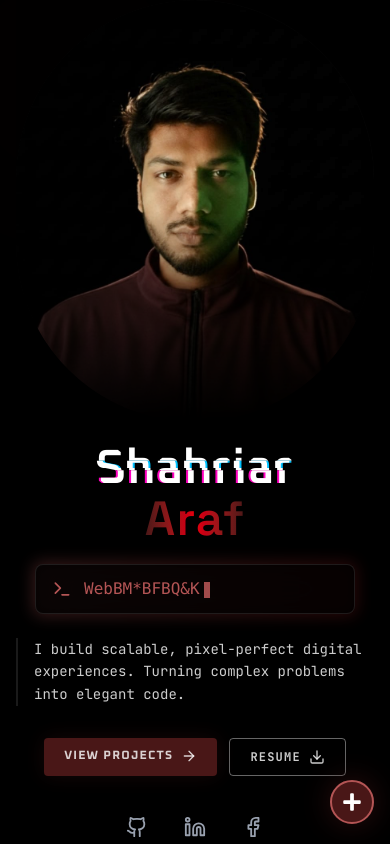
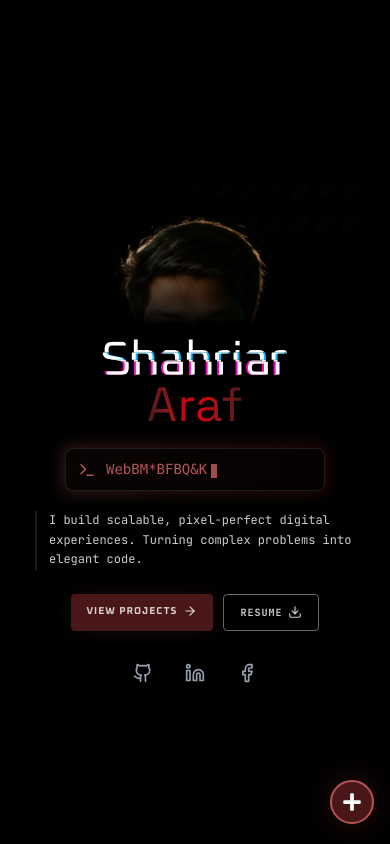
Before and after one commit to shahriaraf/Araf, a Next.js app: page / in a window 390 px wide. Shown: the top 844 px of the page. Built offline with nearby package versions, Linux system fonts and the light colour scheme; a web font is replaced by a local one.

Commit message:
Update Banner.tsx

```diff
--- a/components/Banner.tsx
+++ b/components/Banner.tsx
@@ -71,7 +71,7 @@ export default function Banner() {
     <section
       ref={containerRef}
       onMouseMove={handleMouseMove}
-      className="relative max-w-7xl mx-auto min-h-screen bg-black text-white overflow-hidden flex items-center justify-center px-4 sm:px-6"
+      className="relative max-w-7xl mx-auto min-h-screen bg-black text-white overflow-hidden flex items-center justify-center px-4 sm:px-6 md:px-8 lg:px-10"
     >
       {/* --- DYNAMIC SPOTLIGHT EFFECT --- */}
       <div
@@ -164,22 +164,58 @@ export default function Banner() {
           80%  { clip-path: inset(50% 0 30% 0); }
           100% { clip-path: inset(5% 0 80% 0); }
         }
+
+        /* Responsive image height overrides for mid-range screens */
+        @media (min-width: 768px) and (max-width: 1023px) {
+          .image-col {
+            height: 55vw;
+            max-height: 520px;
+          }
+        }
+        @media (min-width: 1024px) and (max-width: 1279px) {
+          .image-col {
+            height: 72vh;
+          }
+        }
+        @media (min-width: 1280px) and (max-width: 1535px) {
+          .image-col {
+            height: 78vh;
+          }
+        }
+        @media (min-width: 1536px) {
+          .image-col {
+            height: 82vh;
+          }
+        }
+
+        /* Clamp-based fluid heading */
+        .hero-name-first {
+          font-size: clamp(3rem, 10vw, 7.5rem);
+          line-height: 0.85;
+        }
+        .hero-name-last {
+          font-size: clamp(3rem, 10vw, 7.5rem);
+          line-height: 0.85;
+        }
       `}</style>
 
       <div className="relative z-10 w-full max-w-7xl mx-auto grid grid-cols-1 lg:grid-cols-12 gap-0 items-center">
 
         {/* --- LEFT: CONTENT --- */}
-        <div className="lg:col-span-7 flex flex-col justify-center space-y-6 sm:space-y-8 lg:space-y-10 order-2 lg:order-1 pt-6 sm:pt-10 lg:pt-0 relative z-20 text-center lg:text-left">
+        <div className="lg:col-span-7 flex flex-col justify-center space-y-5 sm:space-y-7 md:space-y-8 lg:space-y-9 xl:space-y-10 order-2 lg:order-1 pt-4 sm:pt-8 md:pt-10 lg:pt-0 relative z-20 text-center lg:text-left">
 
           {/* Title */}
           <div className="relative">
-            <h1 className="text-5xl font-semibold sm:text-7xl md:text-8xl lg:text-[7rem] tracking-wide leading-[0.85] text-white">
-              <div className="glitch-text font-cyber relative inline-block mb-2" data-text="Shahriar">
+            <h1 className="tracking-wide text-white">
+              <div
+                className="glitch-text font-cyber relative inline-block mb-1 sm:mb-2 hero-name-first"
+                data-text="Shahriar"
+              >
                 Shahriar
               </div>
               <br />
               <div
-                className="relative font-space inline-block text-transparent bg-clip-text bg-gradient-to-r from-[#491717] via-red-600 to-[#491717]"
+                className="relative font-space inline-block text-transparent bg-clip-text bg-gradient-to-r from-[#491717] via-red-600 to-[#491717] hero-name-last"
                 data-text="Araf"
               >
                 Araf
@@ -188,43 +224,49 @@ export default function Banner() {
           </div>
 
           {/* Terminal */}
-          <div className="relative group w-full max-w-xs sm:max-w-sm md:max-w-md mx-auto lg:mx-0">
+          <div className="relative group w-full max-w-[260px] sm:max-w-sm md:max-w-md mx-auto lg:mx-0">
             <div className="absolute -inset-0.5 bg-gradient-to-r from-[#b45555] to-red-900 rounded-lg blur opacity-30 group-hover:opacity-75 transition duration-1000"></div>
-            <div className="relative flex items-center bg-black/80 backdrop-blur-xl border border-white/10 rounded-lg px-4 sm:px-6 py-3 sm:py-4">
-              <Terminal size={20} className="text-[#b45555] mr-3 sm:mr-4 shrink-0" />
-              <div className="text-base sm:text-xl md:text-2xl lg:text-3xl font-medium font-art truncate">
+            <div className="relative flex items-center bg-black/80 backdrop-blur-xl border border-white/10 rounded-lg px-3 sm:px-5 lg:px-6 py-2.5 sm:py-3 lg:py-4">
+              <Terminal
+                className="text-[#b45555] mr-2.5 sm:mr-3 lg:mr-4 shrink-0"
+                size={18}
+              />
+              <div className="text-sm sm:text-xl md:text-2xl lg:text-2xl xl:text-3xl font-medium font-art truncate">
                 <ScrambleText text={roles[roleIndex]} />
-                <span className="animate-pulse inline-block w-1.5 h-4 sm:h-5 bg-[#b45555] ml-1 sm:ml-2 align-middle"></span>
+                <span className="animate-pulse inline-block w-1.5 h-3.5 sm:h-4 lg:h-5 bg-[#b45555] ml-1 sm:ml-2 align-middle"></span>
               </div>
             </div>
           </div>
 
           {/* Description */}
-          <p className="text-white/80 text-sm sm:text-base lg:text-lg max-w-lg mx-auto lg:mx-0 leading-relaxed border-l-2 border-white/10 pl-4 sm:pl-6 hover:border-[#b45555] transition-colors duration-300 text-left">
+          <p className="text-white/80 text-xs sm:text-sm md:text-base lg:text-base xl:text-lg max-w-xs sm:max-w-sm md:max-w-md lg:max-w-lg mx-auto lg:mx-0 leading-relaxed border-l-2 border-white/10 pl-3 sm:pl-5 lg:pl-6 hover:border-[#b45555] transition-colors duration-300 text-left">
             I build scalable, pixel-perfect digital experiences. Turning complex problems into elegant code.
           </p>
 
           {/* Buttons */}
-          <div className="flex flex-wrap justify-center lg:justify-start gap-3 sm:gap-4 lg:gap-6 pt-2">
-            <a href="#projects" className="group relative text-xs sm:text-sm lg:text-base px-5 sm:px-7 lg:px-8 py-2.5 sm:py-3 lg:py-4 bg-[#491717] text-white/80 font-bold tracking-widest uppercase rounded-sm transition-all hover:bg-[#632020] hover:scale-105 active:scale-95 shadow-[0_0_20px_rgba(73,23,23,0.3)] hover:shadow-[0_0_30px_rgba(73,23,23,0.6)] overflow-hidden">
-              <span className="relative z-10 flex items-center gap-2 sm:gap-3 font-cyber">
+          <div className="flex flex-wrap justify-center lg:justify-start gap-2.5 sm:gap-3 md:gap-4 lg:gap-5 xl:gap-6 pt-1 sm:pt-2">
+            <a
+              href="#projects"
+              className="group relative text-[10px] sm:text-xs md:text-sm lg:text-sm xl:text-base px-4 sm:px-6 md:px-7 lg:px-8 py-2.5 sm:py-3 lg:py-3.5 xl:py-4 bg-[#491717] text-white/80 font-bold tracking-widest uppercase rounded-sm transition-all hover:bg-[#632020] hover:scale-105 active:scale-95 shadow-[0_0_20px_rgba(73,23,23,0.3)] hover:shadow-[0_0_30px_rgba(73,23,23,0.6)] overflow-hidden"
+            >
+              <span className="relative z-10 flex items-center gap-1.5 sm:gap-2 lg:gap-3 font-cyber">
                 View Projects
-                <ArrowRight size={16} className="group-hover:translate-x-1 transition-transform" />
+                <ArrowRight size={14} className="group-hover:translate-x-1 transition-transform" />
               </span>
               <div className="absolute inset-0 bg-gradient-to-r from-transparent via-white/20 to-transparent translate-x-[-100%] group-hover:translate-x-[100%] transition-transform duration-700"></div>
             </a>
             <a
               href="/assets/Araf-Full-Stack-Resume.pdf"
               download="Shahriar_Araf_Resume.pdf"
-              className="group px-5 sm:px-7 lg:px-8 py-2.5 sm:py-3 lg:py-4 border border-white/40 text-white/80 font-bold text-xs sm:text-sm lg:text-base tracking-widest uppercase rounded-sm hover:border-[#b45555] hover:text-[#b45555] hover:bg-[#491717]/10 transition-all flex items-center gap-2 sm:gap-3 cursor-pointer"
+              className="group px-4 sm:px-6 md:px-7 lg:px-8 py-2.5 sm:py-3 lg:py-3.5 xl:py-4 border border-white/40 text-white/80 font-bold text-[10px] sm:text-xs md:text-sm lg:text-sm xl:text-base tracking-widest uppercase rounded-sm hover:border-[#b45555] hover:text-[#b45555] hover:bg-[#491717]/10 transition-all flex items-center gap-1.5 sm:gap-2 lg:gap-3 cursor-pointer"
             >
               Resume
-              <Download size={16} className="group-hover:animate-bounce" />
+              <Download size={14} className="group-hover:animate-bounce" />
             </a>
           </div>
 
           {/* SOCIAL LINKS */}
-          <div className="flex justify-center lg:justify-start gap-5 sm:gap-6 pt-2">
+          <div className="flex justify-center lg:justify-start gap-4 sm:gap-5 lg:gap-6 pt-1 sm:pt-2">
             {socialLinks.map((social, i) => (
               <a
                 key={i}
@@ -237,7 +279,7 @@ export default function Banner() {
                 <div className="absolute inset-0 bg-[#491717] rounded-full blur-md opacity-0 group-hover:opacity-60 transition-opacity duration-300"></div>
                 <social.icon
                   className="relative text-gray-400 group-hover:text-[#b45555] transition-colors duration-300 z-10"
-                  size={22}
+                  size={20}
                 />
               </a>
             ))}
@@ -245,7 +287,7 @@ export default function Banner() {
         </div>
 
         {/* --- RIGHT: HOLOGRAM IMAGE --- */}
-        <div className="lg:col-span-5 relative order-1 lg:order-2 h-[50vh] sm:h-[60vh] lg:h-[80vh] w-full flex items-end justify-center lg:justify-end overflow-visible pointer-events-none">
+        <div className="lg:col-span-5 relative order-1 lg:order-2 h-[44vw] max-h-[340px] sm:h-[52vw] sm:max-h-[420px] md:h-[55vw] md:max-h-none lg:max-h-none image-col w-full flex items-end justify-center lg:justify-end overflow-visible pointer-events-none">
           <div className="relative w-full h-full lg:w-[120%] lg:-mr-24 hologram-wrapper">
             <div className="glitch-layer cyan rounded-full"></div>
             <div className="glitch-layer red rounded-full"></div>
```
